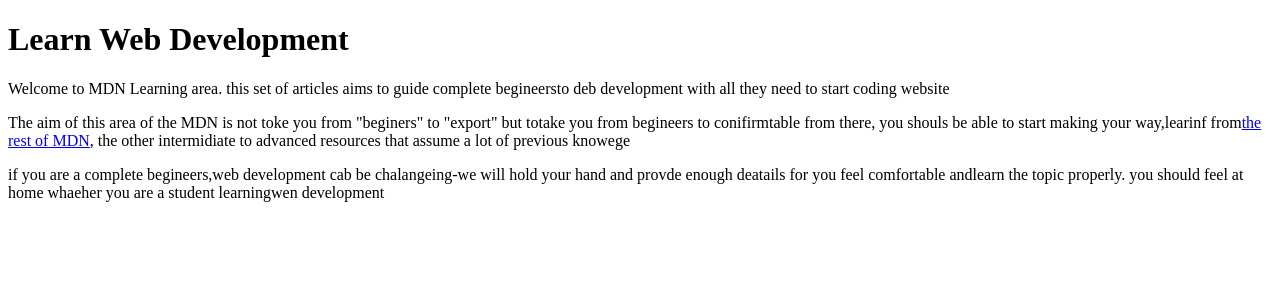
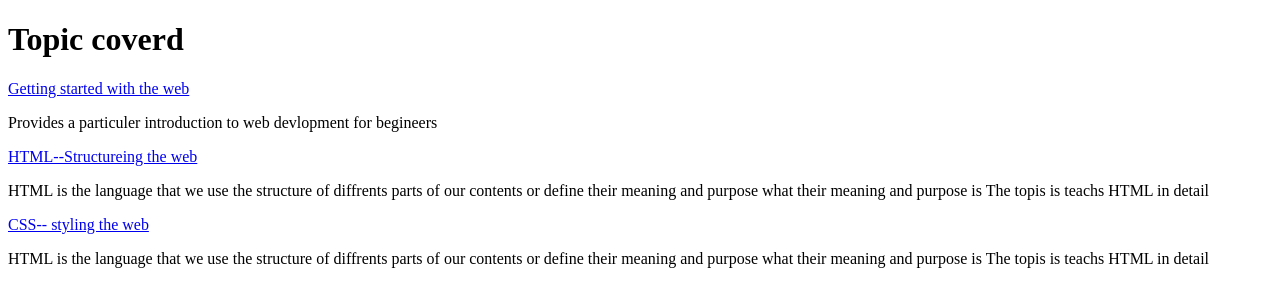
Before and after one commit to vikaskumarroy1/ReactCreateElement2, a plain HTML site: page index.html in a window 1280 px wide. Drawn offline with nearby package versions, Linux system fonts and the light colour scheme.

Commit message:
react-creat-element

```diff
--- a/index.html
+++ b/index.html
@@ -16,20 +16,22 @@
 
     <script>
 
-let hedaing=React.createElement('h1',null,"Learn Web Development");
+let hedaing=React.createElement('h1',null,"Topic coverd");
 
 
-let para1=React.createElement('div',null,React.createElement('p',null,"Welcome to MDN Learning area. this set of articles aims to guide complete begineersto deb development with all they need to start coding website"));
+let anchor1=React.createElement('a',{href:"#"},"Getting started with the web")
+let para1=React.createElement('p',null, "Provides a particuler introduction to web devlopment for begineers")
+
+let anchor2=React.createElement('a',{href:"#"},"HTML--Structureing the web")
+
+let para2=React.createElement('p',null, "HTML is the language that we use the structure of diffrents parts of our contents or define their meaning and purpose what their meaning and purpose is The topis is teachs HTML in detail")
+
+let anchor3=React.createElement('a',{href:"#"},"CSS-- styling the web")
+
+let para3=React.createElement('p',null, "HTML is the language that we use the structure of diffrents parts of our contents or define their meaning and purpose what their meaning and purpose is The topis is teachs HTML in detail")
 
 
-let para2=React.createElement('div',null,React.createElement('p',null,['The aim of this area of the MDN is not toke you from "beginers" to "export" but  totake you from begineers to conifirmtable from there, you shouls be able to start making your way,learinf from',
-React.createElement('a',{href:"#"},"the rest of MDN"),
-', the other intermidiate to advanced resources that assume a lot of previous knowege']));
-
-let para3=React.createElement('div',null,React.createElement('p',null, ' if you are a complete begineers,web development cab be chalangeing-we will hold your hand and provde enough deatails for you feel comfortable andlearn the topic properly. you should feel at home whaeher you are a student learningwen development'));
-
-
-ReactDOM.render([hedaing,  para1,  para2,  para3], document.getElementById("root"))
+ReactDOM.render([hedaing, anchor1, para1,anchor2,para2,anchor3,para3], document.getElementById("root"))
 
 
 
```
